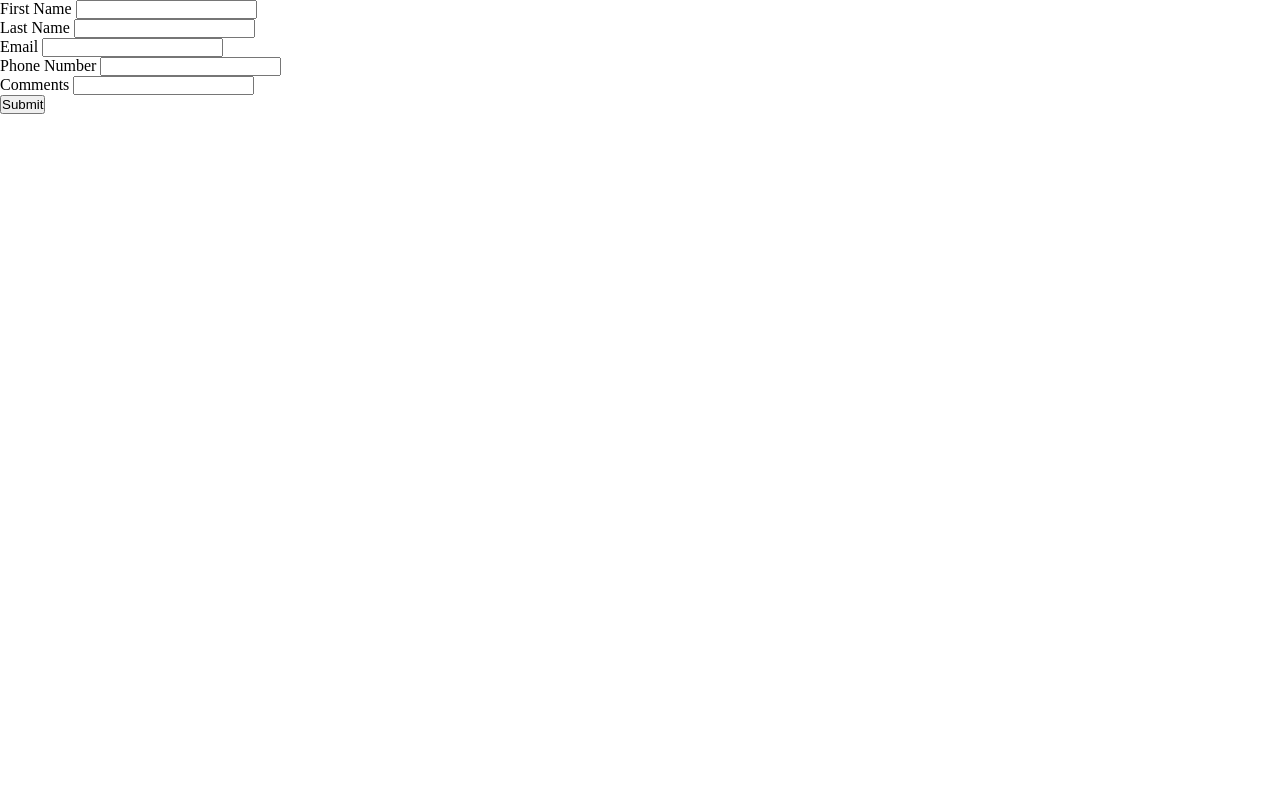
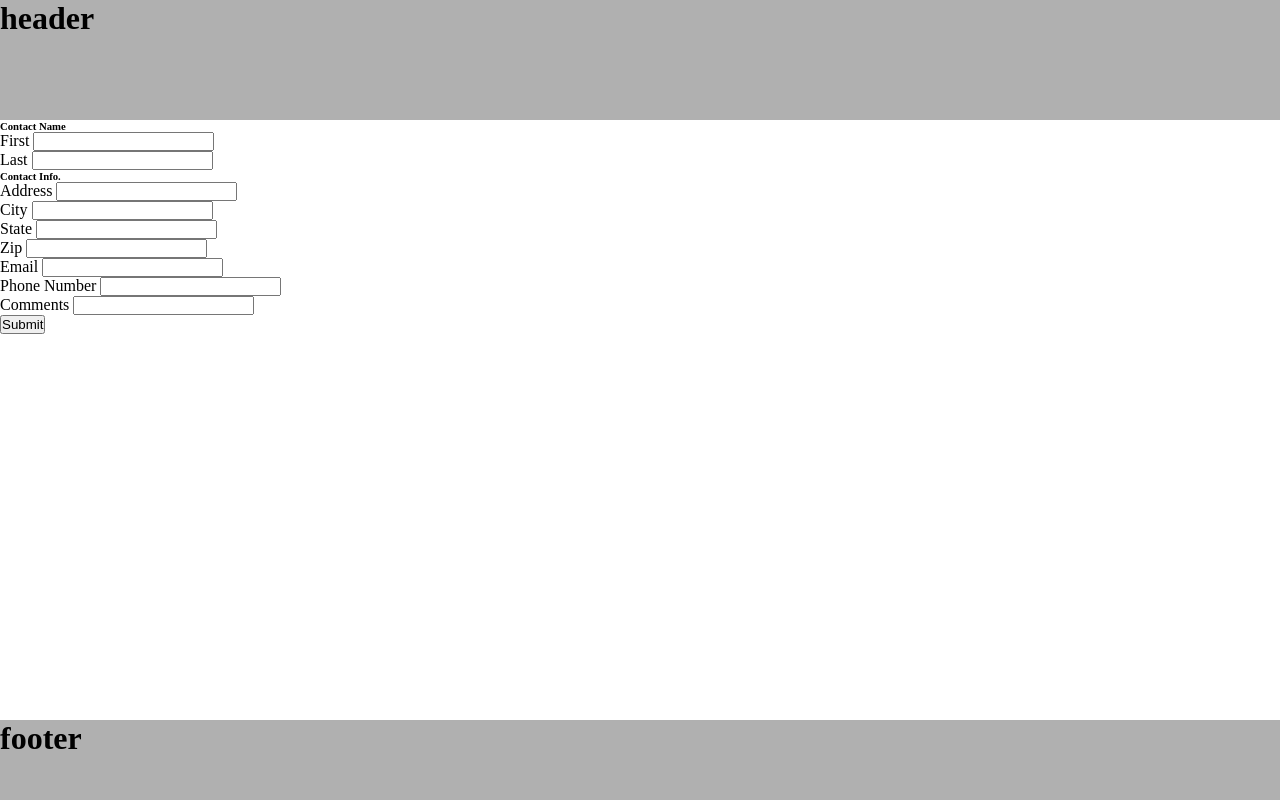
Before and after one commit to chris-stanton/BOILERPLATE-formSubmittal-one, a website: page public/index.html in a window 1280 px wide. Drawn offline with Linux system fonts and the light colour scheme.

Commit message:
added header and footer temps

```diff
--- a/public/styles/desktop-main.css
+++ b/public/styles/desktop-main.css
@@ -12,3 +12,33 @@ body {
   height: 100vh;
   width: 100vw;
 }
+
+main {
+  display: flex;
+  flex-direction: column;
+  height: 100vh;
+  width: 100vw;
+}
+
+header {
+  display: flex;
+  flex-direction: row;
+  height: 15vh;
+  width: 100vw;
+  background-color: #b0b0b0;
+}
+
+form {
+  display: flex;
+  flex-direction: column;
+  height: 75vh;
+  width: 100vw;
+}
+
+footer {
+  display: flex;
+  flex-direction: row;
+  height: 10vh;
+  width: 100vw;
+  background-color: #b0b0b0;
+}
--- a/public/views/main.html
+++ b/public/views/main.html
@@ -1,31 +1,60 @@
+
+<header ng-include="'./views/templates/header.html'"></header>
+
+  <form>
+    <section>
+      <h6> Contact Name </h6>
+      <div>
+        <label> First </label>
+        <input type="text" ng-model="mc.form.firstName">
+      </div>
+      <div>
+        <label> Last </label>
+        <input type="text" ng-model="mc.form.lastName">
+      </div>
+    </section>
 
     <section>
+      <h6> Contact Info. </h6>
+      <div>
+        <div>
+          <label> Address </label>
+          <input type="text" ng-model="mc.form.contactAddress">
+        </div>
+        <div>
+          <label> City </label>
+          <input type="text" ng-model="mc.form.contactCity">
+        </div>
+        <div>
+          <label> State </label>
+          <input type="text" ng-model="mc.form.contactState">
+        </div>
+        <div>
+          <label> Zip </label>
+          <input type="number" ng-model="mc.form.contactZip">
+        </div>
+      </div>
 
-  <form>
-    <div class="">
-      <label> First Name </label>
-      <input type="text" ng-model="mc.form.firstName">
-    </div>
-    <div class="">
-      <label> Last Name </label>
-      <input type="text" ng-model="mc.form.lastName">
-    </div>
-    <div class="">
+      <div>
         <label> Email </label>
         <input type="email" ng-model="mc.form.contactEmail">
       </div>
-    <div class="">
+
+      <div>
         <label> Phone Number </label>
         <input type="tel" ng-model="mc.form.contactPhone">
       </div>
-    <div class="">
+    </section>
+
+    <section>
+      <div>
         <label> Comments </label>
         <input type="text" ng-model="mc.form.comments">
       </div>
-    <div class="button-container">
+    </section>
+    <section class="button-container">
       <button type="button" ng-click="mc.submitRequest(mc.form)"> Submit </button>
-    </div>
+    </section>
   </form>
 
-</section>
-<!-- <footer ng-include="'./views/templates/footer.html'"></footer> -->
+<footer ng-include="'./views/templates/footer.html'"></footer>
--- /dev/null
+++ b/public/views/templates/footer.html
@@ -0,0 +1,2 @@
+
+<h1>footer</h1>
--- /dev/null
+++ b/public/views/templates/header.html
@@ -0,0 +1,2 @@
+
+<h1>header</h1>
```
Lines whose indentation alone changed are shown as unchanged.
